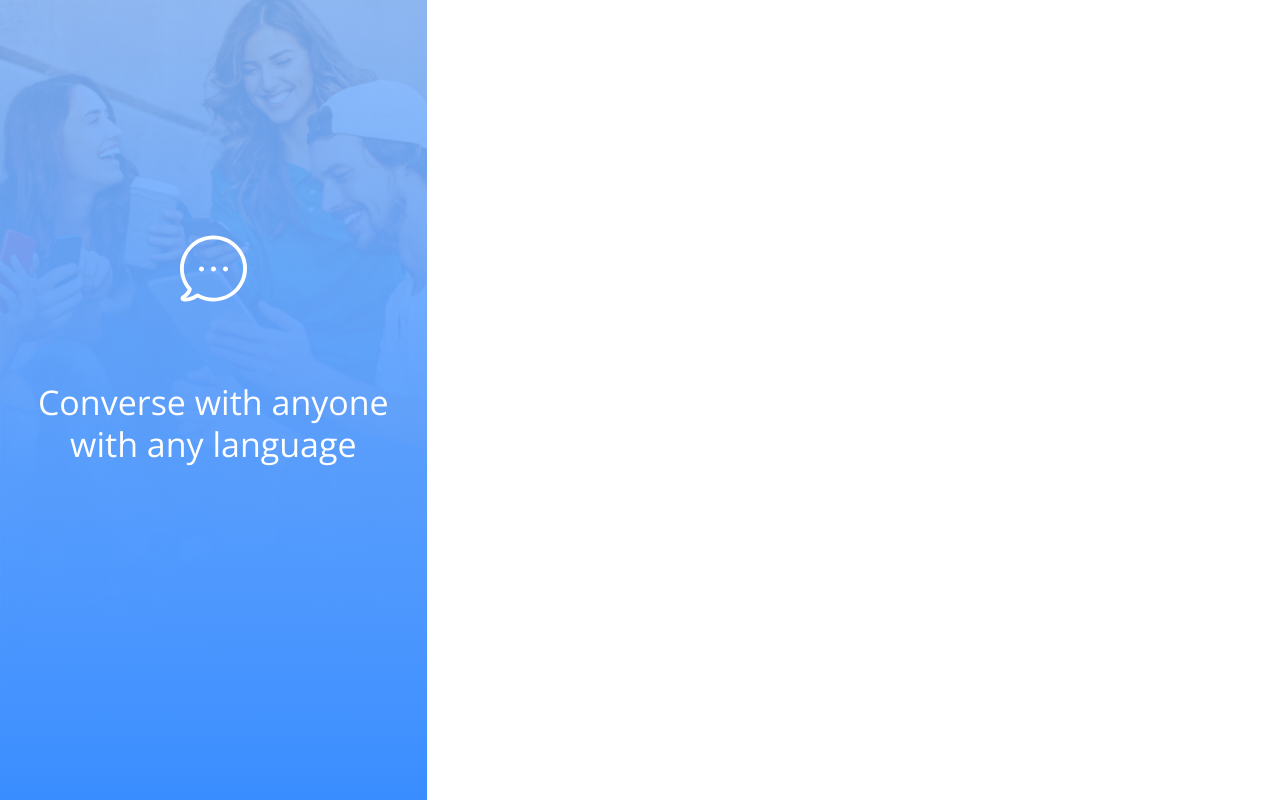
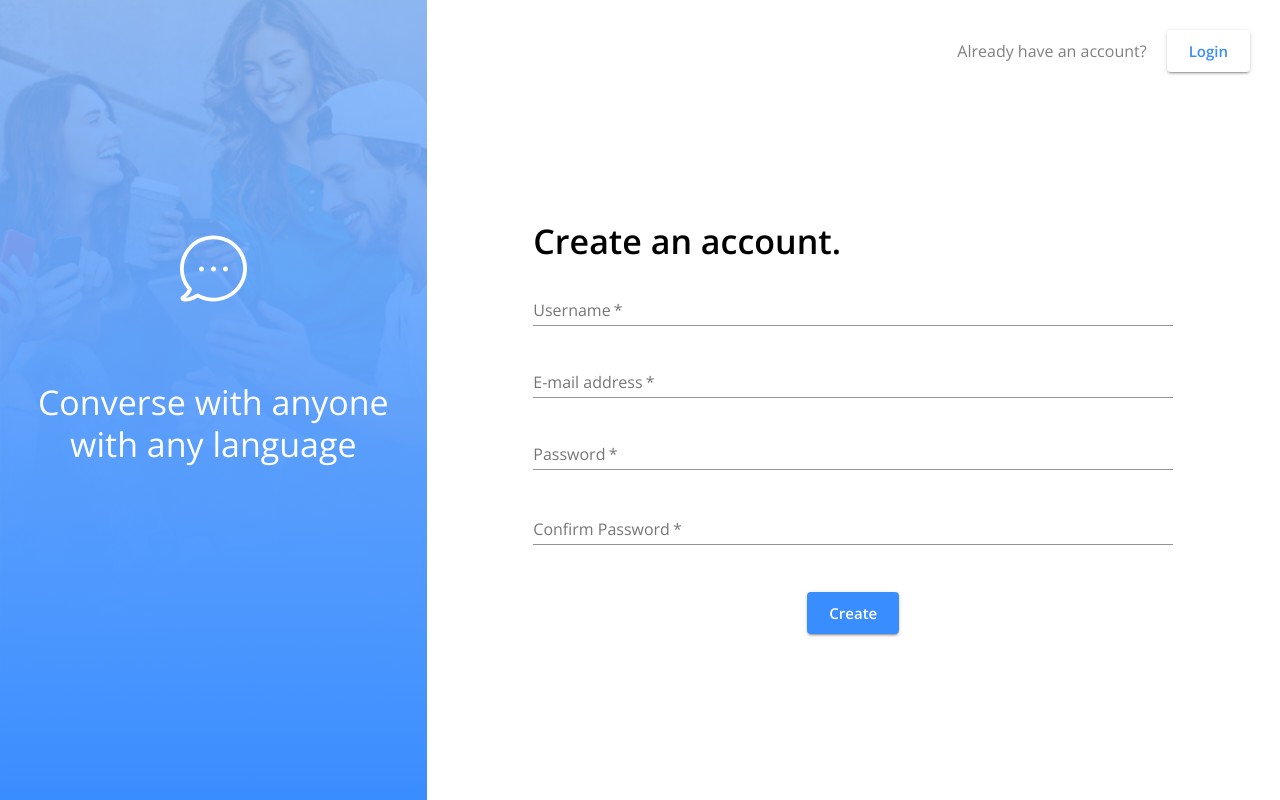
Before and after one commit to Maia-Sason/LiveChatApp, a React (Create React App) app in the folder client/: page / in a window 1280 px wide. Built offline with nearby package versions, Linux system fonts and the light colour scheme; no server answers.

Commit message:
changed layout location bc of route confliction

```diff
--- a/client/src/Login.js
+++ b/client/src/Login.js
@@ -12,6 +12,7 @@ import {
 } from "@material-ui/core";
 
 import { login } from "./store/utils/thunkCreators";
+import Layout from "./Layout";
 
 const useStyles = makeStyles((theme) => ({
   root: {
@@ -72,6 +73,7 @@ const Login = (props) => {
   }
 
   return (
+    <Layout>
       <Grid
         className={classes.root}
         container
@@ -121,7 +123,11 @@ const Login = (props) => {
                       />
                     </FormControl>
                   </Grid>
-                <FormControl margin="normal" required className={classes.form}>
+                  <FormControl
+                    margin="normal"
+                    required
+                    className={classes.form}
+                  >
                     <TextField
                       label="password"
                       aria-label="password"
@@ -129,7 +135,11 @@ const Login = (props) => {
                       name="password"
                     />
                   </FormControl>
-                <FormControl margin="normal" required className={classes.form}>
+                  <FormControl
+                    margin="normal"
+                    required
+                    className={classes.form}
+                  >
                     <Grid
                       item
                       container
@@ -152,6 +162,7 @@ const Login = (props) => {
           </Grid>
         </Grid>
       </Grid>
+    </Layout>
   );
 };
 
--- a/client/src/Signup.js
+++ b/client/src/Signup.js
@@ -11,6 +11,7 @@ import {
   FormHelperText,
   makeStyles,
 } from "@material-ui/core";
+import Layout from "./Layout";
 
 import { register } from "./store/utils/thunkCreators";
 
@@ -82,6 +83,7 @@ const Login = (props) => {
   }
 
   return (
+    <Layout>
       <Grid
         className={classes.root}
         container
@@ -176,7 +178,11 @@ const Login = (props) => {
                       </FormHelperText>
                     </FormControl>
                   </Grid>
-                <FormControl margin="normal" required className={classes.form}>
+                  <FormControl
+                    margin="normal"
+                    required
+                    className={classes.form}
+                  >
                     <Grid
                       item
                       container
@@ -199,6 +205,7 @@ const Login = (props) => {
           </Grid>
         </Grid>
       </Grid>
+    </Layout>
   );
 };
 
--- a/client/src/routes.js
+++ b/client/src/routes.js
@@ -5,7 +5,6 @@ import { fetchUser } from "./store/utils/thunkCreators";
 import Signup from "./Signup.js";
 import Login from "./Login.js";
 import { Home, SnackbarError } from "./components";
-import Layout from "./Layout";
 
 const Routes = (props) => {
   const { user, fetchUser } = props;
@@ -42,10 +41,9 @@ const Routes = (props) => {
         />
       )}
       <Switch>
-        <Layout>
-          <Route path="/login" component={Login} />
-          <Route path="/register" component={Signup} />
-        </Layout>
+        <Route path="/login" component={Login} />
+        <Route path="/register" component={Signup} />
+
         <Route
           exact
           path="/"
```
Lines whose indentation alone changed are shown as unchanged.
